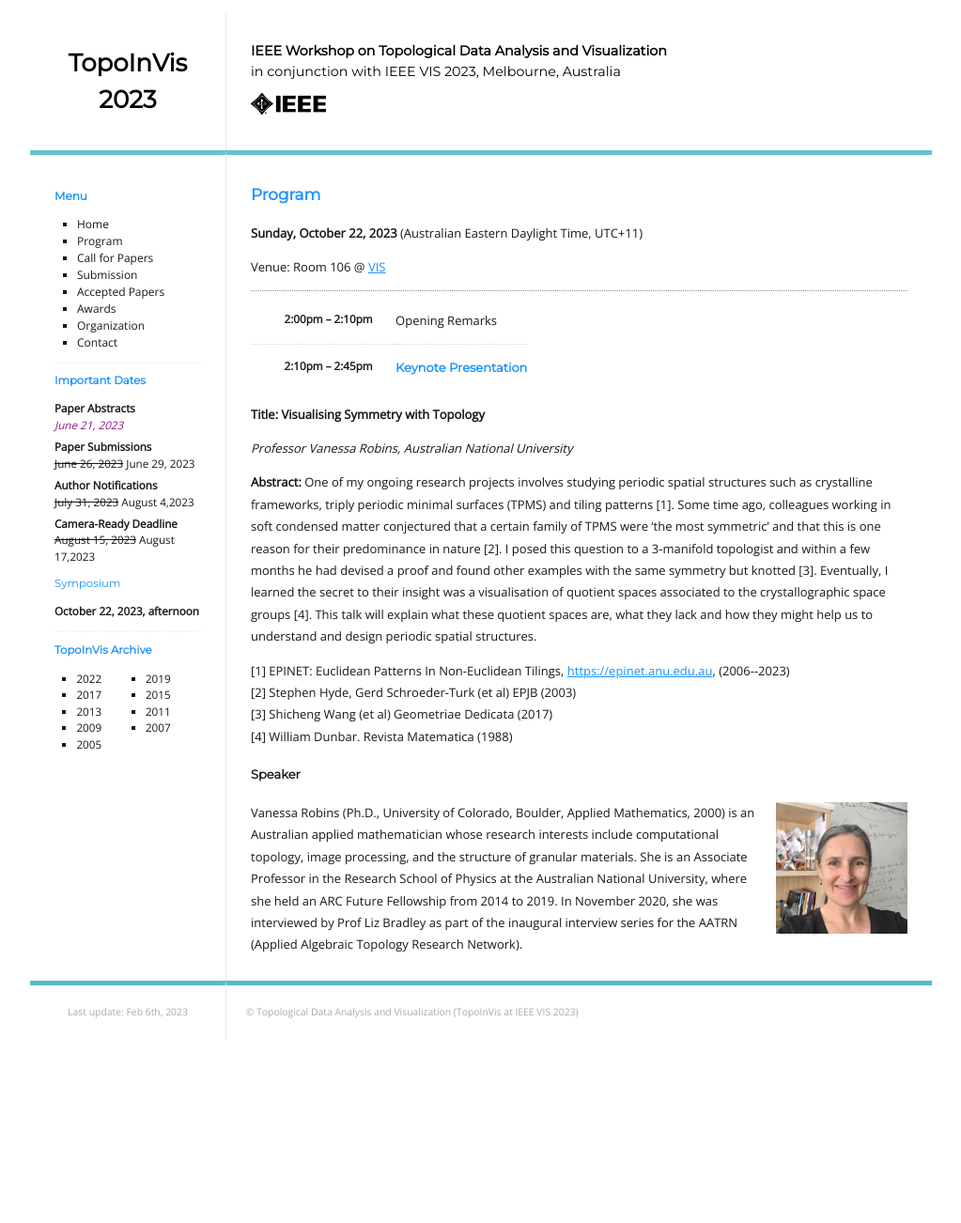
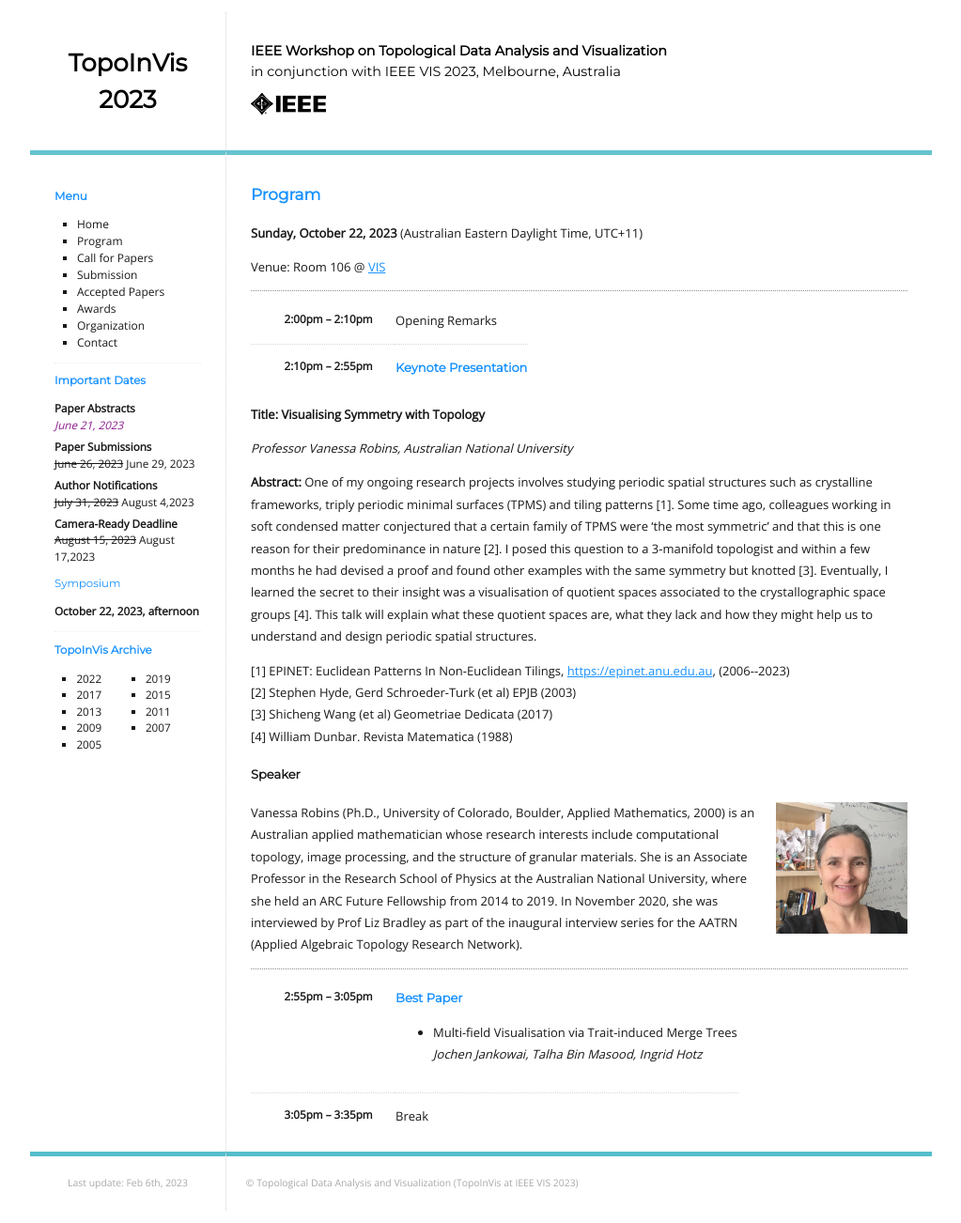
Before and after one commit to TopoInVis-Workshop/2024, a Jekyll site: the page built from _pages/program.md, in a window 1280 px wide. Shown: the whole page at 94% size, without its empty margins (128-1151 px from the left). Built offline with Jekyll 4.4.1, drawn with Linux system fonts in a browser that asks for light colours; before the commit the page ends 1119 px from its top, so only the background shows below that.

Commit message:
Update program.md

```diff
--- a/_pages/program.md
+++ b/_pages/program.md
@@ -21,7 +21,7 @@ Venue: Room 106 @ [VIS](https://ieeevis.org/year/2023/welcome)
     </td>
   </tr>
   <tr>
-    <td>2:10pm &ndash; 2:45pm</td>
+    <td>2:10pm &ndash; 2:55pm</td>
     <td>
       <h4>Keynote Presentation
       </h4>
@@ -45,3 +45,25 @@ _Professor Vanessa Robins, Australian National University_
 <img style="padding: 0; margin: 0 0 1em 1em; float: right; width: 20%" src="assets/Vanessa.jpg" />
 Vanessa Robins (Ph.D., University of Colorado, Boulder, Applied Mathematics, 2000) is an Australian applied mathematician whose research interests include computational topology, image processing, and the structure of granular materials. She is an Associate Professor in the Research School of Physics at the Australian National University, where she held an ARC Future Fellowship from 2014 to 2019. In November 2020, she was interviewed by Prof Liz Bradley as part of the inaugural interview series for the AATRN (Applied Algebraic Topology Research Network).
 <br>
+
+---
+
+<table class="program">
+  <tr>
+    <td>2:55pm &ndash; 3:05pm</td>
+    <td>
+      <h4>Best Paper</h4>
+      <ul>
+        <li>
+           Multi-field Visualisation via Trait-induced Merge Trees
+           <br><i>Jochen Jankowai, Talha Bin Masood, Ingrid Hotz</i>
+           <br/>
+        </li>
+      </ul>
+    </td>
+  </tr>
+
+  <tr>
+    <td>3:05pm &ndash; 3:35pm</td>
+    <td>Break</td>
+  </tr>
```
